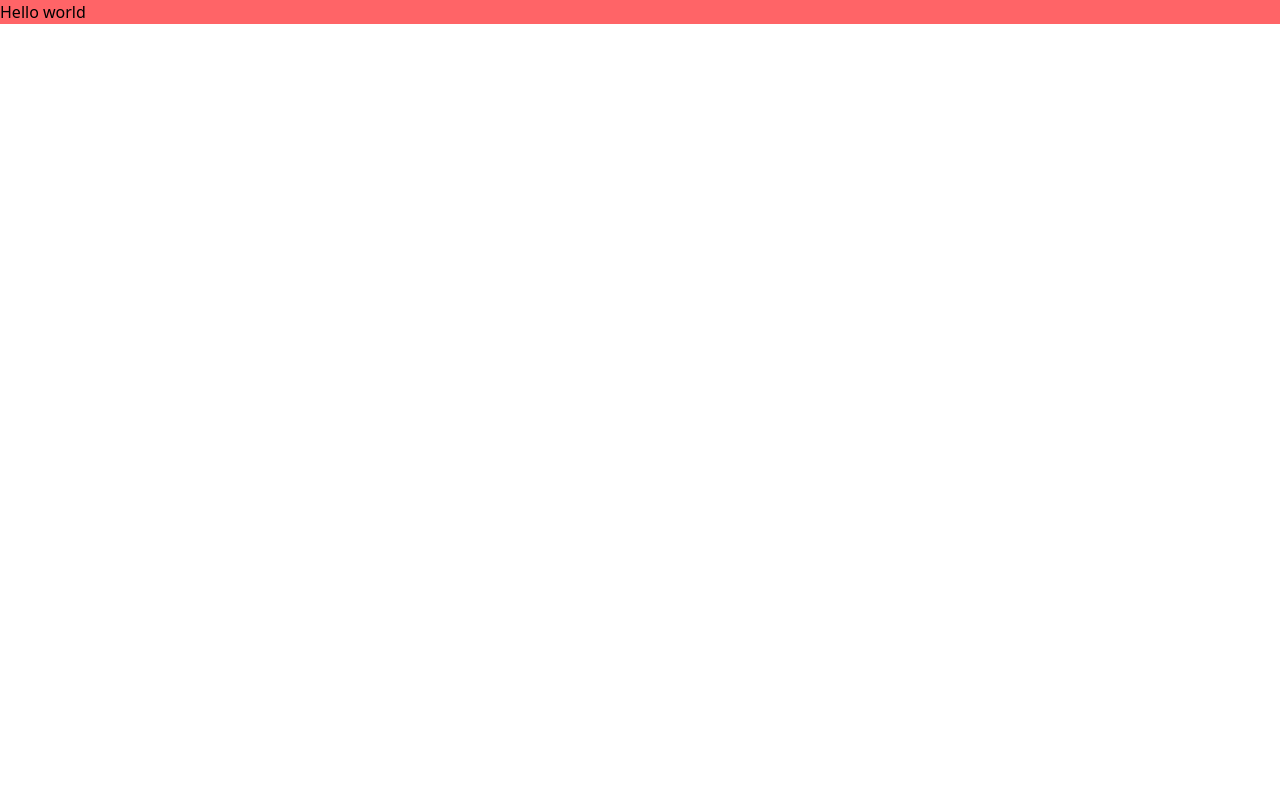
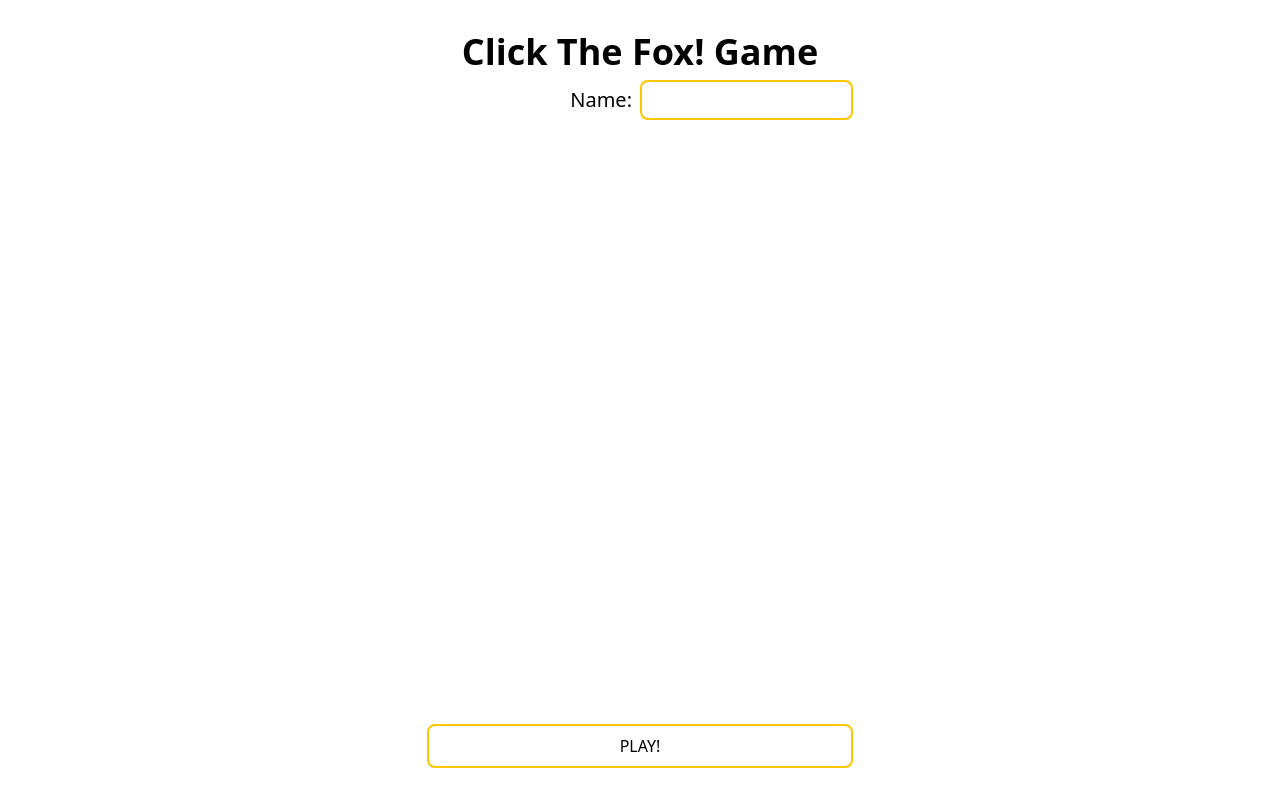
Before and after one commit to zoltanzsak/click-the-fox, a React (Vite) app: page / in a window 1280 px wide. Built offline with nearby package versions, Linux system fonts and the light colour scheme.

Commit message:
feat: implement welcome page

```diff
--- a/package.json
+++ b/package.json
@@ -12,8 +12,10 @@
   },
   "dependencies": {
     "@tailwindcss/vite": "^4.1.12",
+    "clsx": "^2.1.1",
     "react": "^19.1.1",
-    "react-dom": "^19.1.1"
+    "react-dom": "^19.1.1",
+    "react-router-dom": "^7.8.1"
   },
   "devDependencies": {
     "@eslint/js": "^9.33.0",
--- a/src/App.tsx
+++ b/src/App.tsx
@@ -1,5 +1,16 @@
-function App() {
-  return <div className="bg-red-400">Hello world</div>;
+import { BrowserRouter, Route, Routes } from 'react-router-dom';
+import { Welcome } from './pages/welcome';
+import { Game } from './pages/game';
+import { ScoreBoard } from './pages/scoreboard';
+
+export default function App() {
+  return (
+    <BrowserRouter>
+      <Routes>
+        <Route path="/score-board" element={<ScoreBoard />} />
+        <Route path="/game" element={<Game />} />
+        <Route path="*" element={<Welcome />} />
+      </Routes>
+    </BrowserRouter>
+  );
 }
-
-export default App;
--- a/src/global.css
+++ b/src/global.css
@@ -1 +1,15 @@
-@import "tailwindcss";
+@import 'tailwindcss';
+
+@tailwind utilities;
+
+h1 {
+  @apply text-center text-4xl font-semibold;
+}
+
+.yellow-border {
+  @apply border-2 border-yellow-400;
+}
+
+.auto-grow {
+  field-sizing: content;
+}
--- /dev/null
+++ b/src/pages/game.tsx
@@ -0,0 +1,3 @@
+export const Game = () => {
+  return <>game</>;
+};
--- /dev/null
+++ b/src/pages/scoreboard.tsx
@@ -0,0 +1,3 @@
+export const ScoreBoard = () => {
+  return <>scoreboard</>;
+};
--- /dev/null
+++ b/src/pages/welcome.tsx
@@ -0,0 +1,65 @@
+import clsx from 'clsx';
+import { useState } from 'react';
+
+type WelcomeScreenStep = 'enter-name' | 'start-game';
+
+export const Welcome = () => {
+  const [nameInputValue, setNameInputValue] = useState<string>('');
+  const [step, setStep] = useState<WelcomeScreenStep>('enter-name');
+
+  const buttonEnabled = !!nameInputValue.trim();
+  const inputLabel = step === 'enter-name' ? 'Name:' : 'Hello';
+
+  const handleBlur = () => {
+    const name = nameInputValue.trim();
+    if (name) {
+      setStep('start-game');
+    } else {
+      setStep('enter-name');
+    }
+  };
+
+  const handleKeyDown = (e: React.KeyboardEvent<HTMLInputElement>) => {
+    const key = e.key;
+    if (key === 'Enter' && buttonEnabled) {
+      handlePlay();
+    }
+  };
+
+  const handlePlay = () => {
+    if (buttonEnabled) {
+      console.log(`${nameInputValue} Started the game!`); // TODO
+    }
+  };
+
+  return (
+    <section className="mx-auto flex h-svh w-full flex-col justify-between py-8 md:w-1/2 lg:w-1/3">
+      <div className="flex flex-col gap-2">
+        <h1 className="text-center">Click The Fox! Game</h1>
+        <div className="grid w-full grid-cols-2 items-center [&>*]:text-xl">
+          <label className="mr-2 text-right" htmlFor="name-input">
+            {inputLabel}
+          </label>
+          <input
+            id="name-input"
+            className={clsx(
+              'w-full resize-none rounded-lg p-1 px-2 focus:outline-yellow-600',
+              step === 'enter-name' && 'yellow-border',
+            )}
+            value={nameInputValue}
+            onChange={(e) => setNameInputValue(e.target.value)}
+            onBlur={handleBlur}
+            onKeyDown={handleKeyDown}
+          />
+        </div>
+      </div>
+      <button
+        disabled={!buttonEnabled}
+        onClick={handlePlay}
+        className="yellow-border rounded-lg bg-yellow-600 p-2 px-4 text-white disabled:bg-white disabled:text-black"
+      >
+        PLAY!
+      </button>
+    </section>
+  );
+};
```
Also changed, not shown: 1 other file (tests, documents, lock files or other folders).
